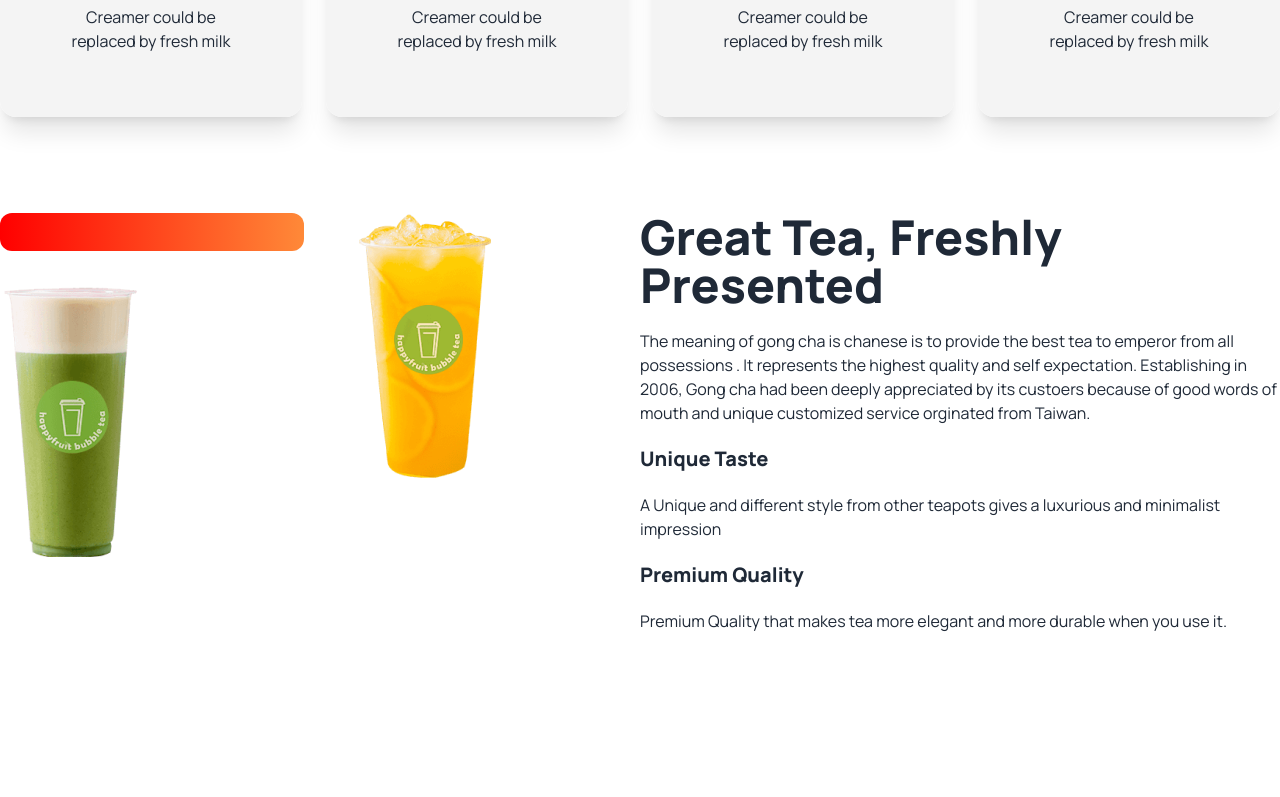
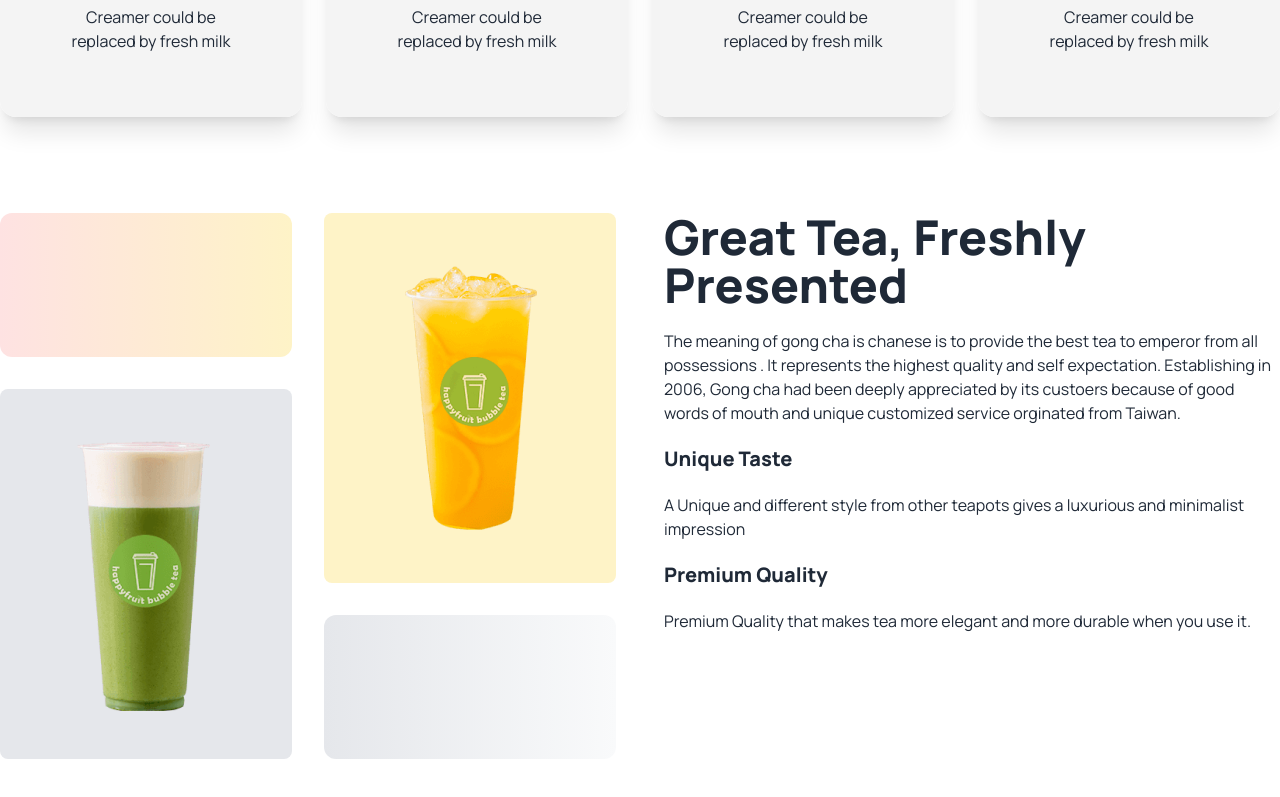
Before and after one commit to SKN178/tea-house-with-daisyUI, a plain HTML site: page index.html in a window 1280 px wide. Shown: the part 932-1729 px from the top of the page. Before the commit the page ends 1661 px from the top, so only its background shows below. Drawn offline with nearby package versions, Linux system fonts and the light colour scheme.

Commit message:
created grid layout with gradient

```diff
--- a/index.html
+++ b/index.html
@@ -109,12 +109,12 @@
 
         </section>
         <!-- Great Tea Section -->
-        <section class="my-24 flex flex-col lg:flex-row">
+        <section class="my-24 flex gap-12 flex-col lg:flex-row">
           <div class="grid gap-8 grid-cols-1 md:grid-cols-2 flex-1">
-            <div class="rounded-xl bg-gradient-to-r from-[#F00] to-[#FF8938]"></div>
-            <div class="row-span-2"><img src="images/fresh-1.png" alt=""></div>
-            <div class="row-span-2"><img src="images/fresh-2.png" alt=""></div>
-            <div class="rounded-xl"></div>
+            <div class="rounded-xl  h-36 bg-gradient-to-r from-red-100 to-amber-100"></div>
+            <div class="row-span-2 bg-amber-100 rounded-lg px-8 py-12 flex justify-center items-center"><img src="images/fresh-1.png" alt=""></div>
+            <div class="row-span-2 bg-gray-200 rounded-lg px-8 py-12 flex justify-center items-center"><img src="images/fresh-2.png" alt=""></div>
+            <div class="rounded-xl  h-36 bg-gradient-to-r from-gray-200 to-gray-50"></div>
 
           </div>
           <div class="space-y-5 flex-1">
```
